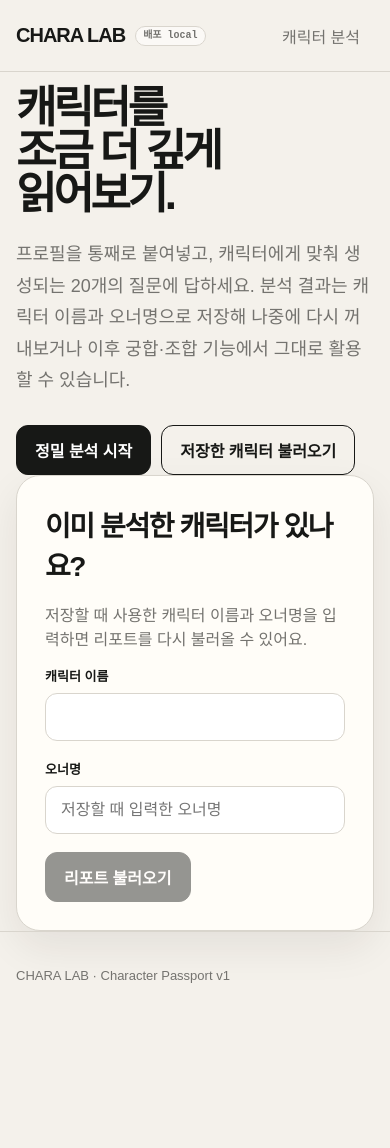
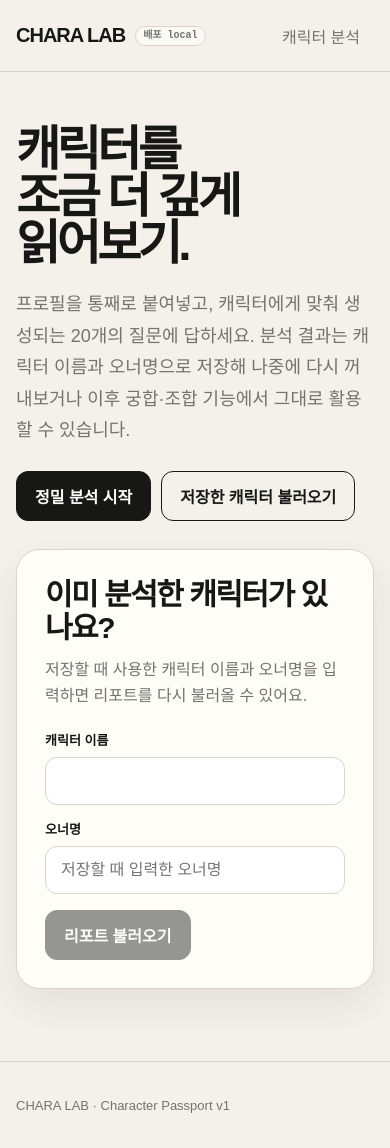
Before and after one commit to NAM5AN/character2, a Next.js app: page / in a window 390 px wide. Shown: the top 1148 px of the page. Before the commit the page ends 1043 px from the top, so only its background shows below. Built offline with nearby package versions, Linux system fonts and the light colour scheme.

Commit message:
Tighten homepage spacing and fit lookup above fold

```diff
--- a/src/app/globals.css
+++ b/src/app/globals.css
@@ -25,6 +25,16 @@ button { cursor: pointer; }
 .nav-link { padding: 10px 14px; border-radius: 999px; color: var(--muted); }
 .nav-link:hover { background: #fff9; color: var(--ink); }
 .hero { padding: 110px 0 88px; display: grid; grid-template-columns: 1.3fr .7fr; gap: 64px; align-items:end; }
+.home-screen { min-height:calc(100svh - 72px); display:grid; grid-template-columns:minmax(0,1.08fr) minmax(360px,.92fr); gap:54px; align-items:center; padding:42px 0 52px; }
+.home-intro { min-width:0; }
+.home-intro h1 { font-size:clamp(54px,5.3vw,80px); margin:0 0 22px; max-width:640px; }
+.home-intro .hero-copy { max-width:610px; margin:0; }
+.home-intro .actions { margin-top:24px; }
+.home-lookup { padding:32px; box-shadow:0 18px 44px rgba(34,31,25,.09); }
+.home-lookup h2 { font-size:clamp(30px,3vw,40px); line-height:1.12; margin:0 0 12px; }
+.home-lookup > div > p { margin:0 0 20px; line-height:1.65; }
+.home-lookup .field { margin:14px 0; }
+.home-lookup .btn.primary { margin-top:2px; }
 .eyebrow { font-size: 12px; font-weight: 800; letter-spacing: .16em; text-transform: uppercase; color: var(--muted); }
 h1 { font-size: clamp(44px, 7vw, 86px); line-height: .98; letter-spacing: -.075em; margin: 14px 0 24px; }
 h2 { font-size: clamp(28px,4vw,46px); letter-spacing: -.05em; margin: 0 0 18px; }
@@ -131,6 +141,12 @@ textarea[placeholder^="예:"]::placeholder { color: transparent; }
   display: none !important;
 }
 
+@media (max-width: 900px) {
+  .home-screen { min-height:auto; grid-template-columns:1fr; gap:28px; padding:54px 0 72px; }
+  .home-intro h1 { font-size:clamp(48px,10vw,72px); }
+  .home-lookup { padding:28px; }
+}
+
 @media (max-width: 760px) {
   .hero { grid-template-columns:1fr; padding:72px 0 54px; gap:28px; }
   .feature-grid,.two-col,.result-grid { grid-template-columns:1fr; }
```
